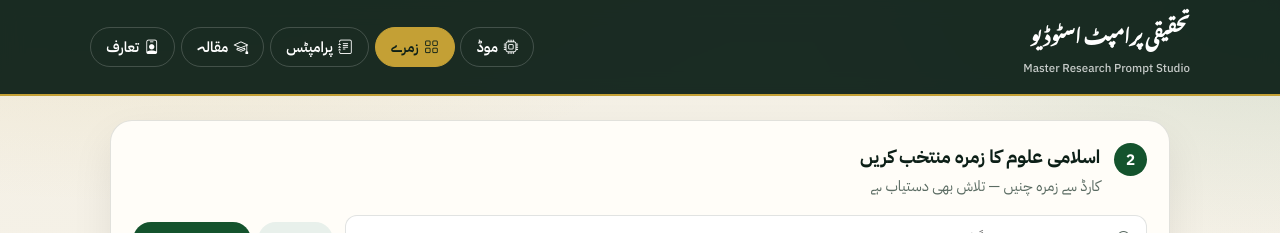
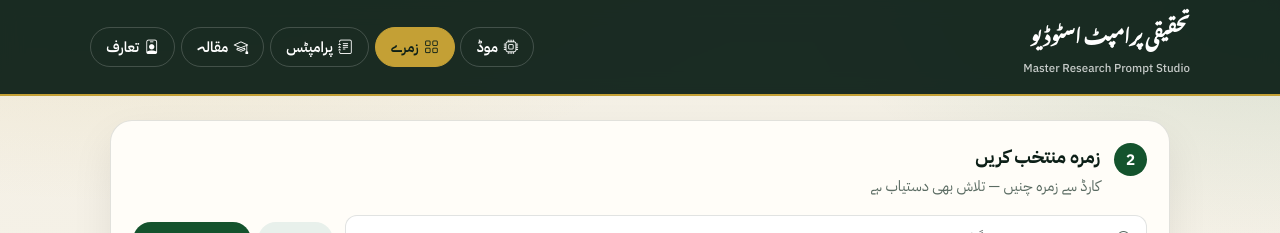
Before and after one commit to TheWebUstaad/islamic-prompt-master, a plain HTML site: page index.html in a window 1280 px wide. Both pictures are taken after a click on the button "زمرے". Shown: the top 233 px of the page. Drawn offline with nearby package versions, Linux system fonts and the light colour scheme; a web font is replaced by a local one.

Commit message:
Update index.html: Modify category selection header to streamline text and improve clarity for users.

```diff
--- a/index.html
+++ b/index.html
@@ -1934,7 +1934,7 @@
         <div class="step-head">
           <div class="step-num">2</div>
           <div>
-            <h2>اسلامی علوم کا زمرہ منتخب کریں</h2>
+            <h2> زمرہ منتخب کریں</h2>
             <p>کارڈ سے زمرہ چنیں — تلاش بھی دستیاب ہے</p>
           </div>
         </div>
```
